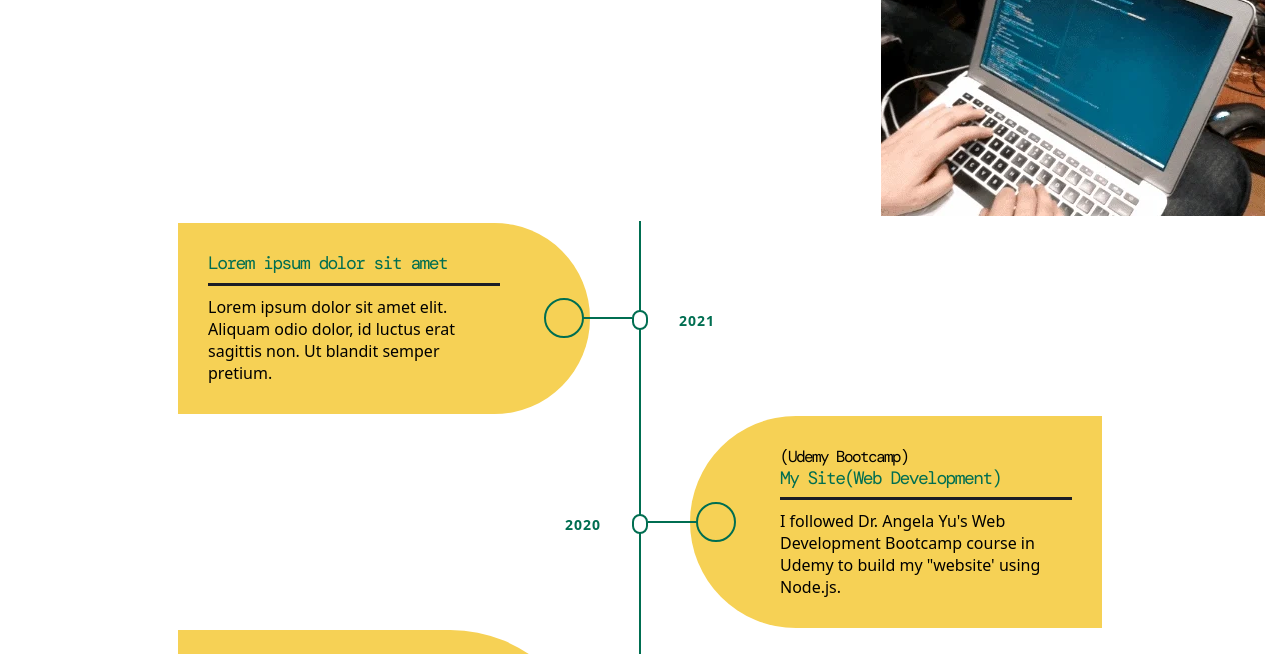
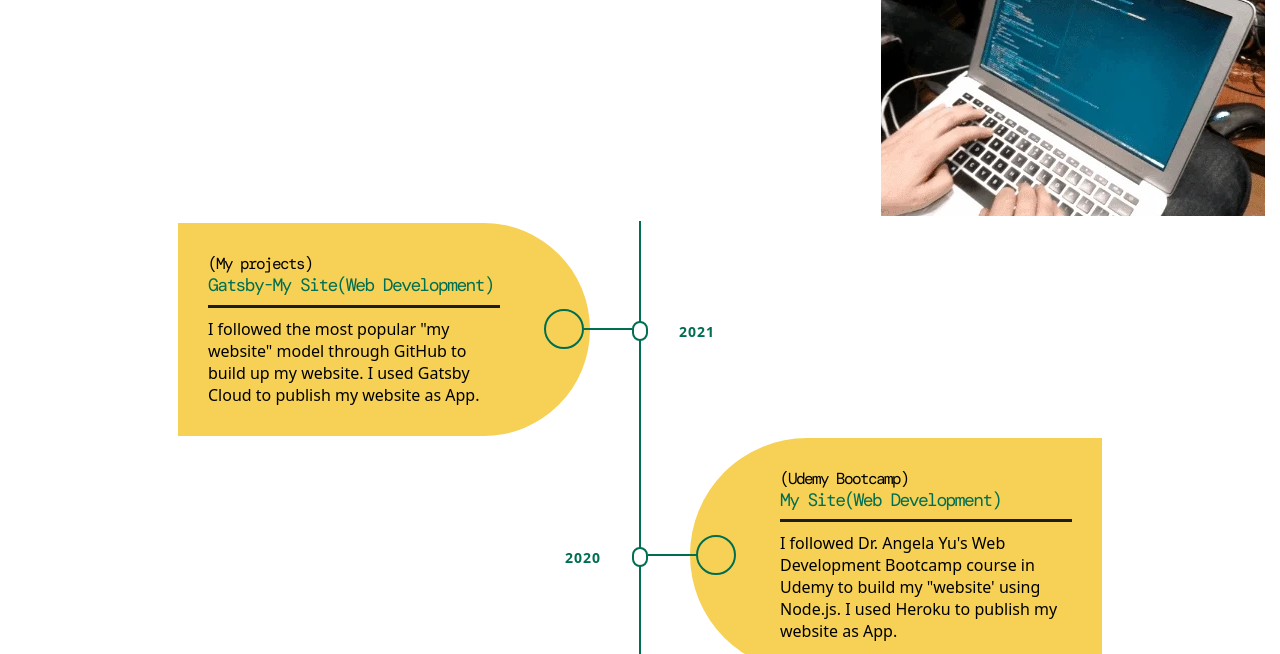
Before and after one commit to sjdevloper/gatsby_mysite, a Gatsby site: page /projects in a window 1280 px wide. Shown: the part 298-952 px from the top of the page. Built offline with nearby package versions, Linux system fonts and the light colour scheme; Gatsby itself is replaced by a stand-in of ours.

Commit message:
correct error

```diff
--- a/src/pages/projects.js
+++ b/src/pages/projects.js
@@ -37,9 +37,9 @@ const projects = () => (
                 <div class="date">2021</div>
                   <i class="icon fa fa-home"></i>
                 <div class="content">
-                    <h2>Lorem ipsum dolor sit amet</h2>
+                    <h2><p>(My projects)</p>Gatsby-My Site(Web Development)</h2>
                   <p>
-                  Lorem ipsum dolor sit amet elit. Aliquam odio dolor, id luctus erat sagittis non. Ut blandit semper pretium.
+                  I followed the most popular "my website" model through GitHub to build up my website. I used Gatsby Cloud to publish my website as App.
                   </p>
                 </div>
               </div>
@@ -50,7 +50,7 @@ const projects = () => (
           <div class="content">
             <h2><p>(Udemy Bootcamp)</p>My Site(Web Development)</h2>
             <p>
-             I followed Dr. Angela Yu's Web Development Bootcamp course in Udemy to build my "website' using Node.js.
+             I followed Dr. Angela Yu's Web Development Bootcamp course in Udemy to build my "website' using Node.js. I used Heroku to publish my website as App.
             </p>
           </div>
         </div>
```
Also changed, not shown: src/pages/me.js (+6 -6 lines).
